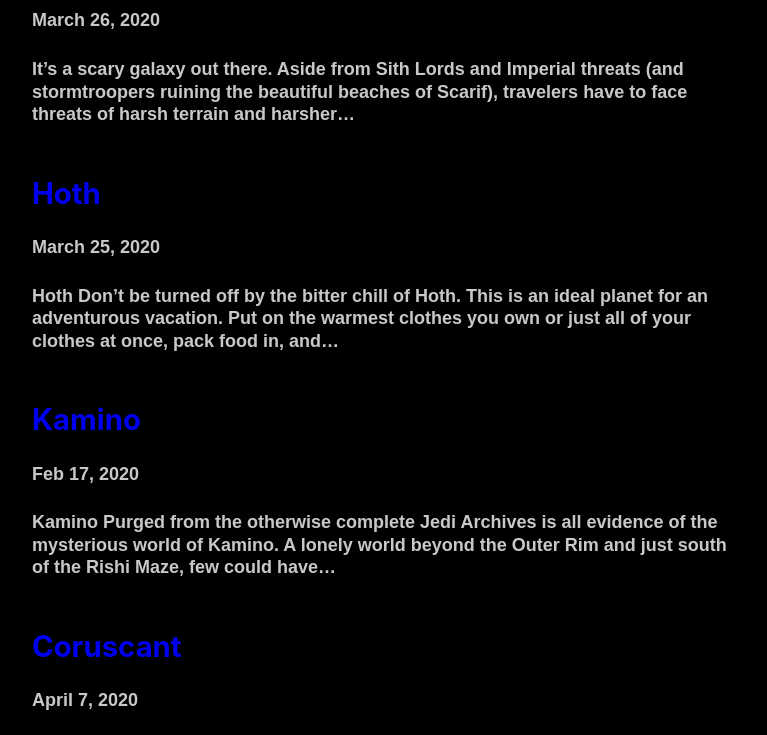
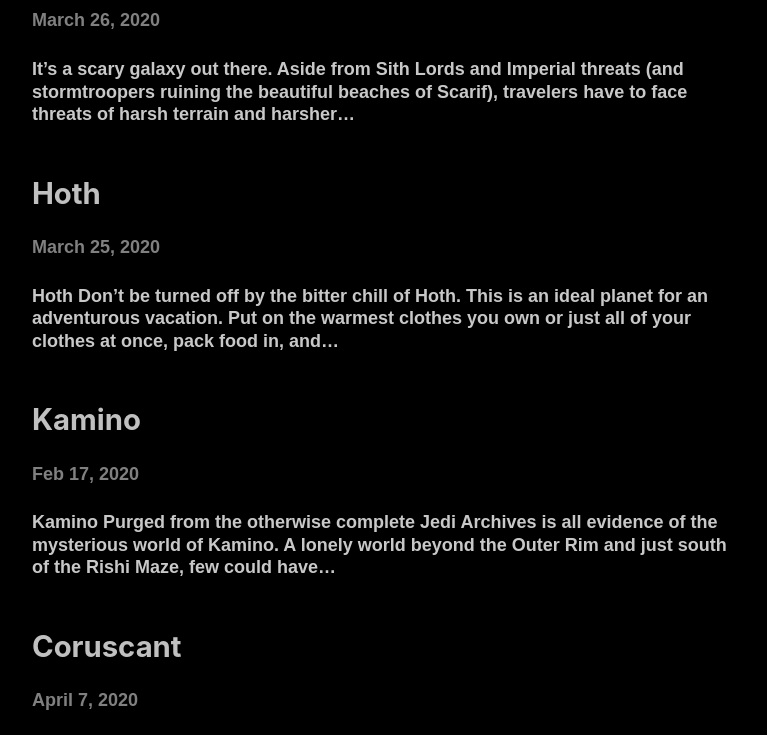
Before and after one commit to jamesdesigns/star-wars, a Gatsby site: page /writing in a window 1280 px wide. Shown: the part 734-1469 px from the top of the page, without its empty margins (251-1018 px from the left). Built offline with nearby package versions, Linux system fonts and the light colour scheme; Gatsby itself is replaced by a stand-in of ours.

Commit message:
Edit the writing page to the search

```diff
--- a/src/pages/planets.js
+++ b/src/pages/planets.js
@@ -8,6 +8,8 @@
             allMarkdownRemark {
                 edges {
                     node {
+                        excerpt(pruneLength: 200)
+                        id
                         frontmatter {
                             title
                             date
--- a/src/pages/writing.js
+++ b/src/pages/writing.js
@@ -61,13 +61,15 @@
         return (
           <article key={slug}>
             <header>
-              <h2 style={{
-                  color: '#c0c0c0',
-                }}>
-                <Link style={{textDecoration: 'none'}} to={slug}>{title}</Link>
-              </h2>
 
-              <p>{date}</p>
+                <Link style={{textDecoration: 'none', color: '#c0c0c0'}} to={`/planets/${slug}`}>
+                              <h2 style={{
+                                color: '#c0c0c0',
+                              }}>{title} </h2>
+                </Link>
+
+
+              <p style={{color: '#808080'}}>{date}</p>
             </header>
             <section>
               <p
```
